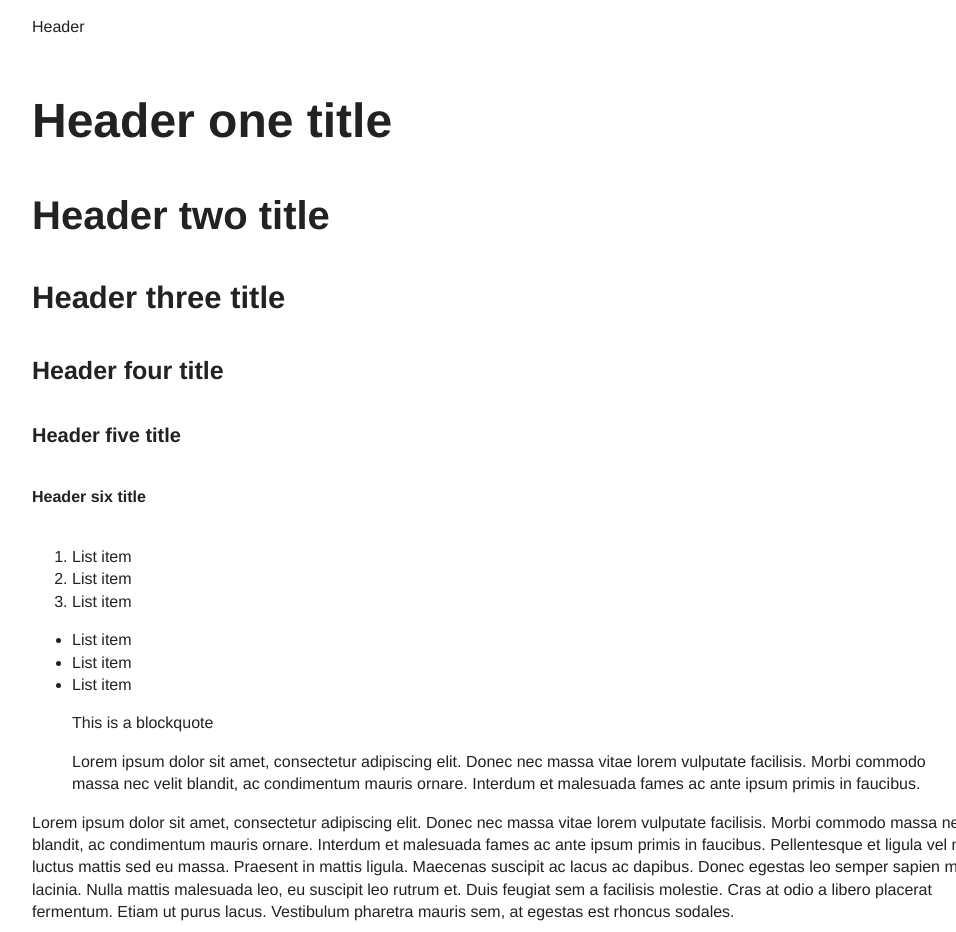
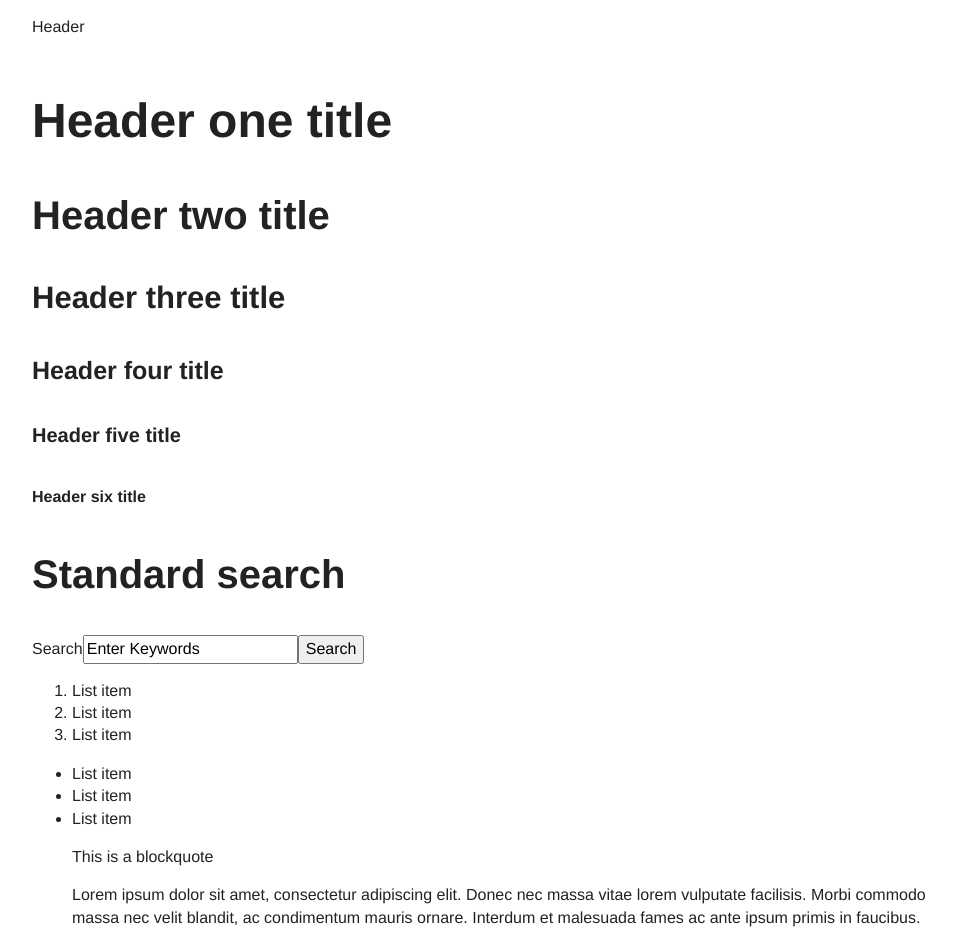
Before and after one commit to zengenti/atlas, a website: page public/examples/style-guide.html in a window 1280 px wide. Shown: the top 932 px of the page, without its empty margins (123-1079 px from the left). Drawn offline with Linux system fonts and the light colour scheme; files that its build step writes are made by us from their sources.

Commit message:
Update style guide

```diff
--- a/public/examples/style-guide.html
+++ b/public/examples/style-guide.html
@@ -44,6 +44,12 @@
             <h4>Header four title</h4>
             <h5>Header five title</h5>
             <h6>Header six title</h6>
+
+            <h2>Standard search</h2>
+
+            <div class="sys_search-query-control">
+                <label for="SearchQueryControl_SearchTextBox" class="sys_search-label">Search</label><input name="ctl00$ctl00$PageContent$Blanksub_Blanksub_vanilla$SearchQueryControl_SearchTextBox" type="text" value="Enter Keywords" id="SearchQueryControl_SearchTextBox" class="sys_searchbox" onkeypress="ContensisSubmitFromTextbox(event,&#39;SearchQueryControl_SearchButton&#39;)" /><input type="submit" name="ctl00$ctl00$PageContent$Blanksub_Blanksub_vanilla$SearchQueryControl_SearchButton" value="Search" id="SearchQueryControl_SearchButton" title="Search" class="sys_button sys_searchbutton sys_search-button" />
+            </div>
 
             <ol>
                 <li>List item
```
Also changed, not shown: src/html/pages/examples/style-guide.html (+6 -0 lines).
